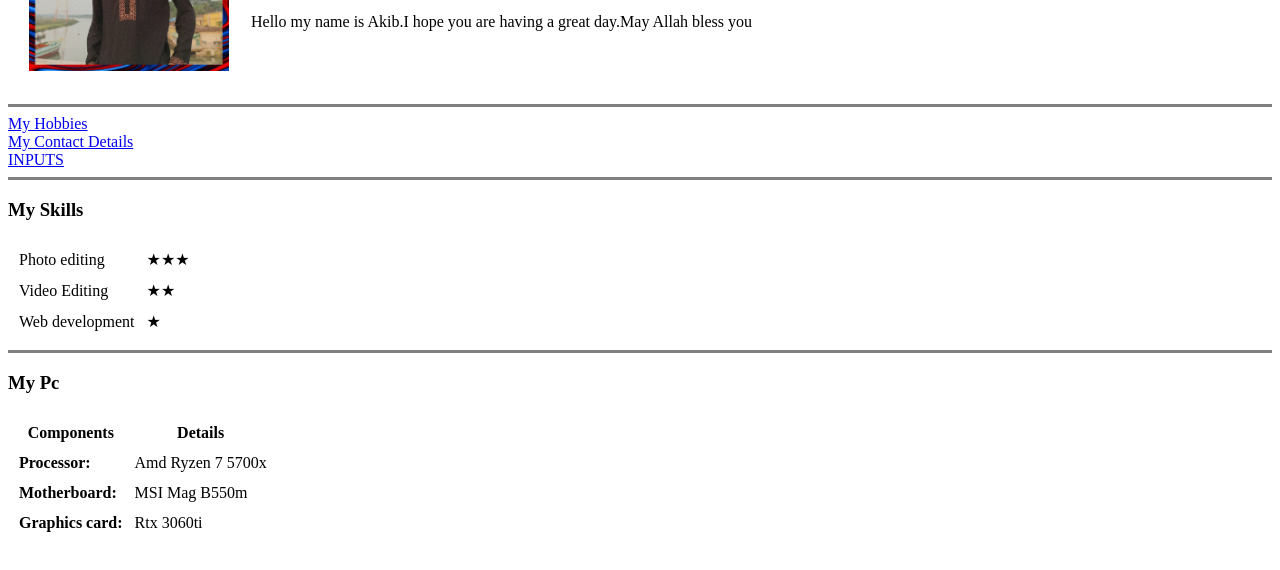
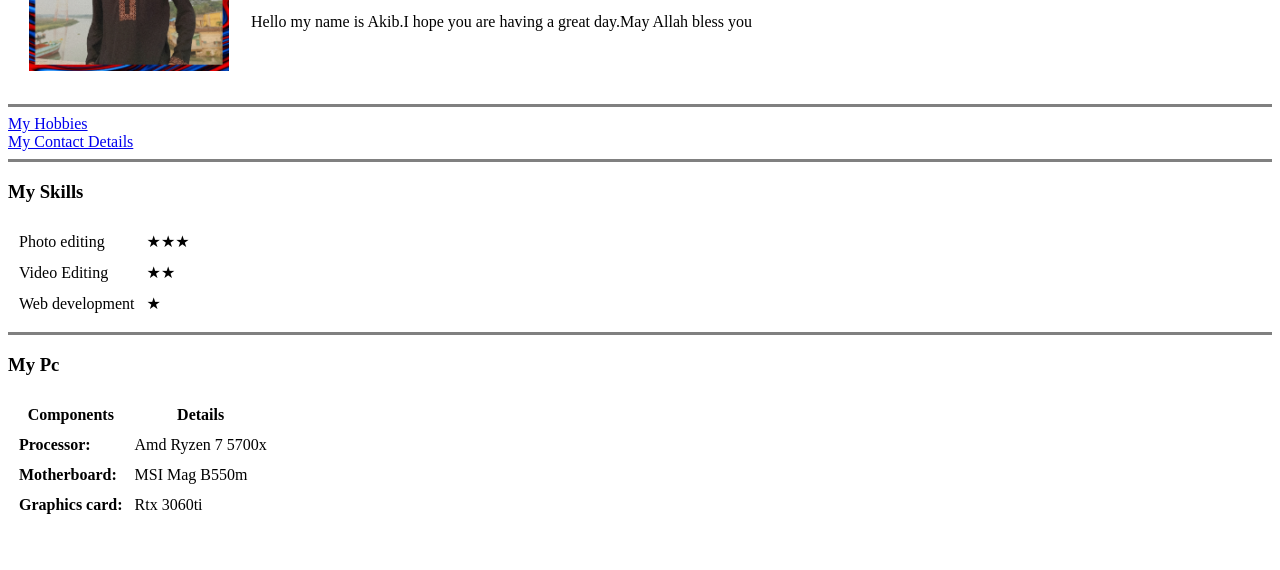
Before and after one commit to ahnaf4441/ahnaf, a plain HTML site: page index.html in a window 1280 px wide. Shown: the part 158-728 px from the top of the page. Drawn offline with Linux system fonts and the light colour scheme.

Commit message:
add initial cv website files

```diff
--- a/index.html
+++ b/index.html
@@ -21,8 +21,6 @@
   <a href="hobbies.html">My Hobbies</a>
   <br>
   <a href="contact details.html">My Contact Details</a>
-  <br>
-  <a href="input.html">INPUTS</a>
   <br>
   <hr size="3" noshade>
   <h3>My Skills</h3>
```
